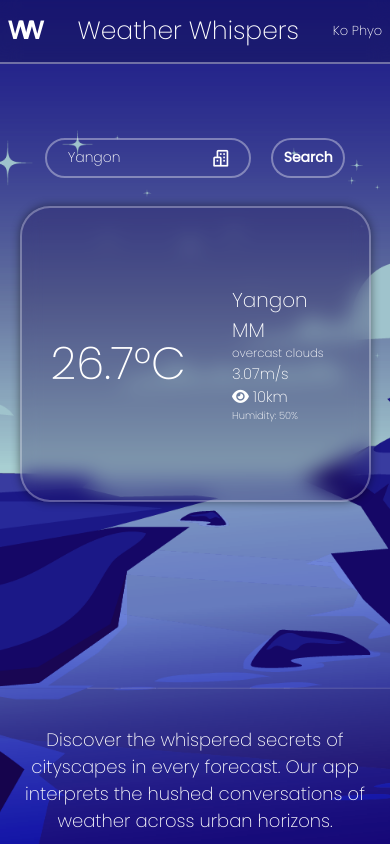
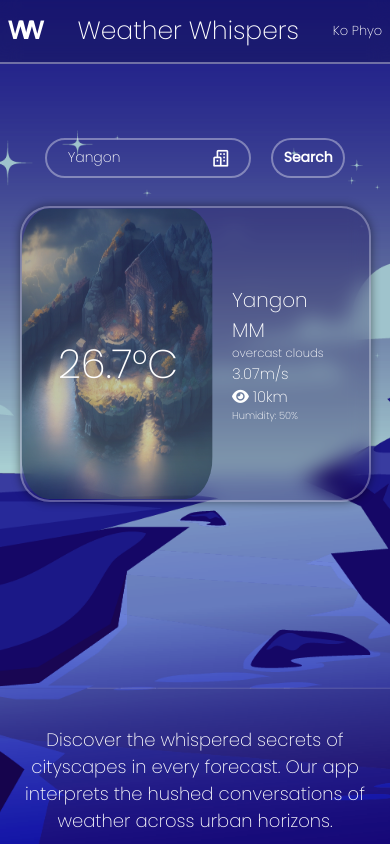
Before and after one commit to Phyo-Thu-Nyein/weather-webapp, an Angular app: page / in a window 390 px wide. Built offline with nearby package versions, Linux system fonts and the light colour scheme; some icons are missing.

Commit message:
responsive image for mobile

```diff
--- a/src/app/home/home.component.css
+++ b/src/app/home/home.component.css
@@ -71,13 +71,20 @@ nav h1:hover, p:hover {
         width: 33%;
         height: 75%;
     }
+    .weather-box .image-box img {
+        width: 100%;
+        height: 100%;
+        border: 2px solid rgba(255, 255, 255, 0.301);
+        border-radius: 20px;
+        box-shadow: 0 2px 10px black;
+    }
 
     .description h2 {
         font-size: 18px;
     }
 }
 
-@media(max-width:1300px) {
+/* @media(max-width:1300px) {
 
     nav span,
     nav h1 {
@@ -90,14 +97,11 @@ nav h1:hover, p:hover {
         margin-left: -16px;
     }
 
-    .weather-box .icon-temp {
-        font-size: 45px;
-    }
     .weather-box .image-box {
         width: 33%;
         height: 75%;
     }
-}
+} */
 
 @media (max-width: 1024px) {
     nav {
@@ -125,7 +129,10 @@ nav h1:hover, p:hover {
         transition: .2s;
     }
     .weather-box .icon-temp {
-        font-size: 40px;
+        font-size: 50px;
+    }
+    .weather-box .icon-temp h2 {
+        font-size: 50px;
     }
     .weather-box .image-box {
         width: 28%;
@@ -136,8 +143,8 @@ nav h1:hover, p:hover {
 @media (max-width:900px) {
 
 
-    .weather-box .icon-temp {
-        font-size: 30px;
+    .weather-box .icon-temp h2{
+        font-size: 40px;
     }
 
     .weather-box .info {
@@ -151,12 +158,13 @@ nav h1:hover, p:hover {
 }
 
 @media (max-width:700px) {
-    .weather-box .image-box {
-        display: none;
+
+    .weather-box {
+        width: 80%;
+        height: 45vh;
     }
-    .weather-box {
-        width: 50vw;
-        height: 45vh;
+    .weather-box .icon-temp {
+        font-size: 35px;
     }
 
     .description h2 {
@@ -203,6 +211,23 @@ nav h1:hover, p:hover {
     .weather-box {
         width: 90vw;
         height: 35vh;
+    }
+    .weather-box .image-box {
+        width: 55%;
+        height: 100%;
+        position: absolute;
+        left: 27.6%;
+        top: 50%;
+        transform: translate(-50%,-50%);
+        z-index: -1;
+    }
+    .weather-box .image-box img {
+        width: 100%;
+        height: 100%;
+        border-radius: 14.5%;
+        border: none;
+        box-shadow: none;
+        opacity: .6;
     }
 }
 
@@ -321,13 +346,6 @@ input::placeholder {
     justify-content: center;
     gap: 20px;
 }
-.weather-box .image-box img {
-    width: 100%;
-    height: 100%;
-    border: 2px solid rgba(255, 255, 255, 0.301);
-    border-radius: 20px;
-    box-shadow: 0 2px 10px black;
-}
 
 .weather-box .info {
     width: 33%;
```
